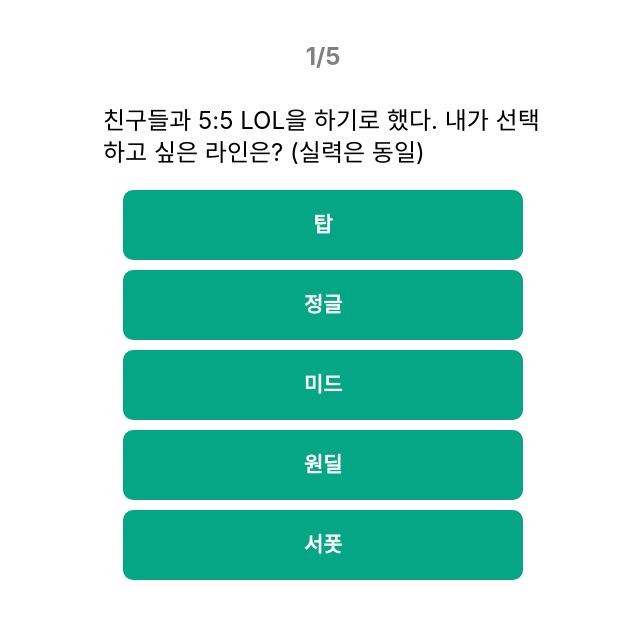
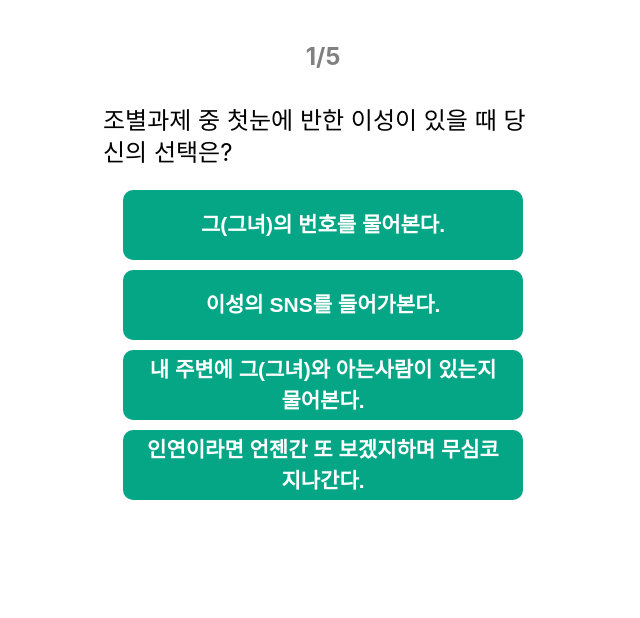
Before and after one commit to YWTechIT/project-military-test, a React (Create React App) app: page /category in a window 1280 px wide. Shown: the top 618 px of the page, without its empty margins (317-957 px from the left). Built offline with nearby package versions, Linux system fonts and the light colour scheme.

Commit message:
Change 카테고리 문제
문제 변경

```diff
--- a/src/pages/Category/Constant.js
+++ b/src/pages/Category/Constant.js
@@ -2,14 +2,14 @@
 const CATEGORIZE_QUIZ = [
 	{
 		id: 1,
-		question: "친구들과 5:5 LOL을 하기로 했다. 내가 선택하고 싶은 라인은? (실력은 동일)",
+		question: "조별과제 중 첫눈에 반한 이성이 있을 때 당신의 선택은?",
 		answers: [
-			{ text: "탑", combat: 2, supply: 0 },
-			{ text: "정글", combat: 1, supply: 1 },
-			{ text: "미드", combat: 1, supply: 1 },
-			{ text: "원딜", combat: 1, supply: 1 },
-			{ text: "서폿", combat: 0, supply: 2 },
+			{ text: "그(그녀)의 번호를 물어본다.", combat: 2, supply: 0 },
+			{ text: "이성의 SNS를 들어가본다.", combat: 0, supply: 2 },
+			{ text: "내 주변에 그(그녀)와 아는사람이 있는지 물어본다.", combat: 1, supply: 1},
+			{ text: "인연이라면 언젠간 또 보겠지하며 무심코 지나간다.", combat: 1, supply: 1},
 		],
+
 	},
 	{
 		id: 2,
@@ -21,12 +21,12 @@
 	},
 	{
 		id: 3,
-		question: "조별과제 중 첫눈에 반한 이성이 있을 때 당신의 행동은?",
+		question: "메이플스토리에서 드디어 1차 전직을 할 수 있다! 어떤 직업을 선택할까? ",
 		answers: [
-			{ text: "그(그녀)의 번호를 물어본다.", combat: 2, supply: 0 },
-			{ text: "이성의 SNS를 들어가본다.", combat: 0, supply: 2 },
-			{ text: "내 주변에 그(그녀)와 아는사람이 있는지 물어본다.", combat: 1, supply: 1},
-			{ text: "인연이라면 언젠간 또 보겠지하며 무심코 지나간다.", combat: 1, supply: 1},
+			{ text: "전사", combat: 2, supply: 0 },
+			{ text: "궁수", combat: 1, supply: 1 },
+			{ text: "도적", combat: 1, supply: 1 },
+			{ text: "마법사", combat: 0, supply: 2 },
 		],
 	},
 	{
```
